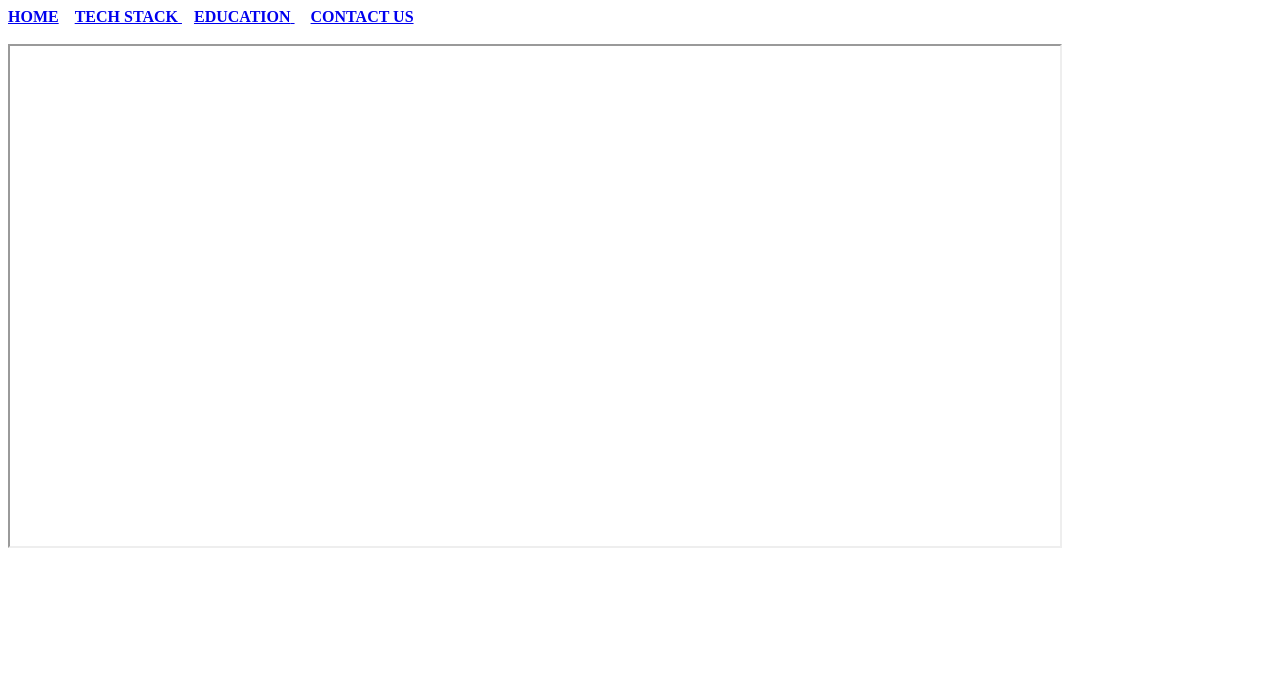
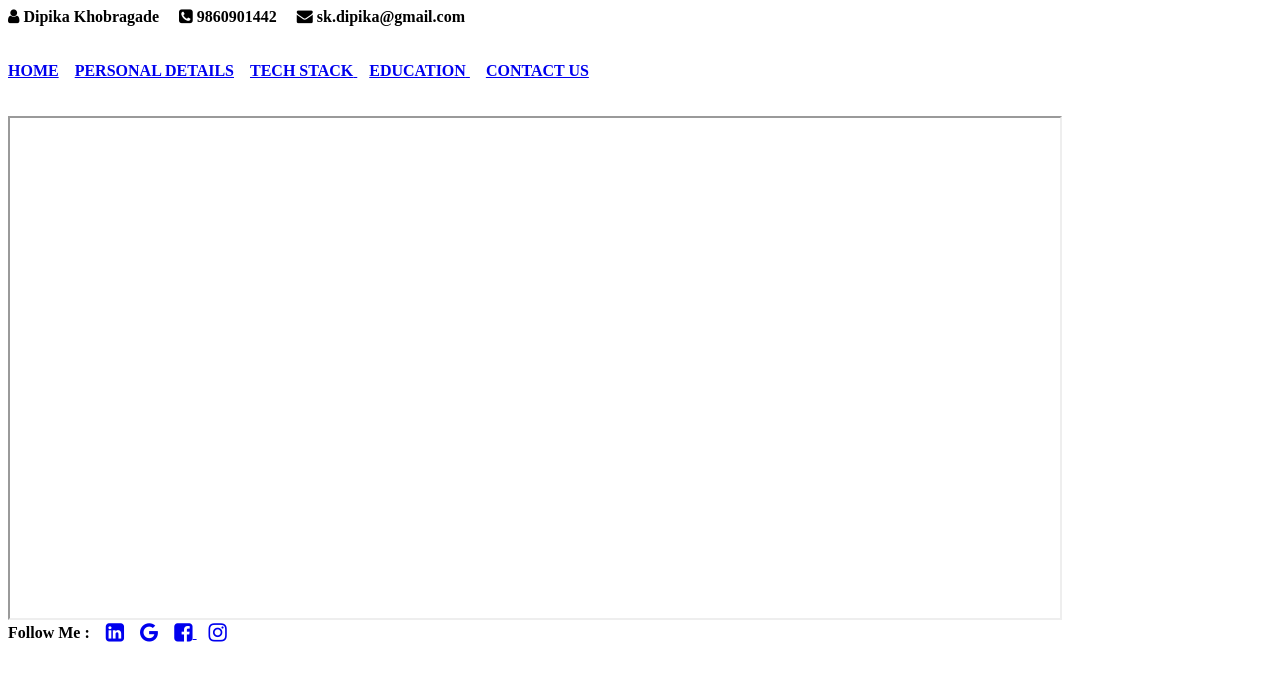
Before and after one commit to dipikakhobragade/my-profile, a plain HTML site: page index.html in a window 1280 px wide. Drawn offline with Linux system fonts and the light colour scheme.

Commit message:
index file updated with  font awesome Icon
index file updated with  font awesome Icon

```diff
--- a/index.html
+++ b/index.html
@@ -1,21 +1,50 @@
 <!DOCTYPE html>
 <html>
+
 <head>
     <title> Index</title>
+    <link rel="stylesheet" href="https://cdnjs.cloudflare.com/ajax/libs/font-awesome/4.7.0/css/font-awesome.min.css">
 
 </head>
+
 <body>
-        <a href="home.html" target="myFrame"><b>HOME</b></a> &nbsp;&nbsp;
+    <header>
+        <i class="fa fa-user" aria-hidden="true"></i><strong> Dipika Khobragade</strong> &nbsp;&nbsp;&nbsp;
+        <i class="fa fa-phone-square" aria-hidden="true"></i><strong> 9860901442 </strong>&nbsp;&nbsp;&nbsp;
+        <i class="fa fa-envelope" aria-hidden="true"></i><strong> sk.dipika@gmail.com </strong>
+    </header>
+    <br>
+    <br>
+
+    <nav><a href="home.html" target="myFrame"><b>HOME</b></a> &nbsp;&nbsp;
+        <a href="personalDetails.html" target="myFrame"><b>PERSONAL DETAILS</b></a> &nbsp;&nbsp;
+
         <a href="techStack.html" target="myFrame"> <b>TECH STACK</b> </a> &nbsp;&nbsp;
         <a href="education.html" target="myFrame"> <b>EDUCATION</b> </a> &nbsp; &nbsp;
         <a href="contactus.html" target="myFrame"> <b>CONTACT US</b> </a>
 
-
+    </nav>
 
     <br> <br>
     <iframe width="1050px" height="500px" name="myFrame">
 
     </iframe>
+    <footer>
+        <strong> Follow Me : &nbsp;&nbsp;</strong>
+        <a href="https://in.linkedin.com/"><i class="fa fa-linkedin-square fa-lg" aria-hidden="true"></i></a>
+        &nbsp;&nbsp;
+        <a href="https://www.google.com/" target="_blank"><i class="fa fa-google fa-lg" aria-hidden="true"></i></a>
+        &nbsp;&nbsp;
+
+        <a href="https://www.facebook.com/" target="_blank"><i class="fa fa-facebook-square fa-lg"
+                aria-hidden="true"></i> </a> &nbsp;&nbsp;
+        <a href="https://www.instagram.com/" target="_blank"> <i class="fa fa-instagram fa-lg" aria-hidden="true"></i>
+        </a>
+
+
+
+    </footer>
 
 </body>
+
 </html>
```
Also changed, not shown: contactus.html (+2 -0 lines), personalDetails.html (added, +91 -0 lines), devimage.jpg (added). Lines whose indentation alone changed are shown as unchanged.
